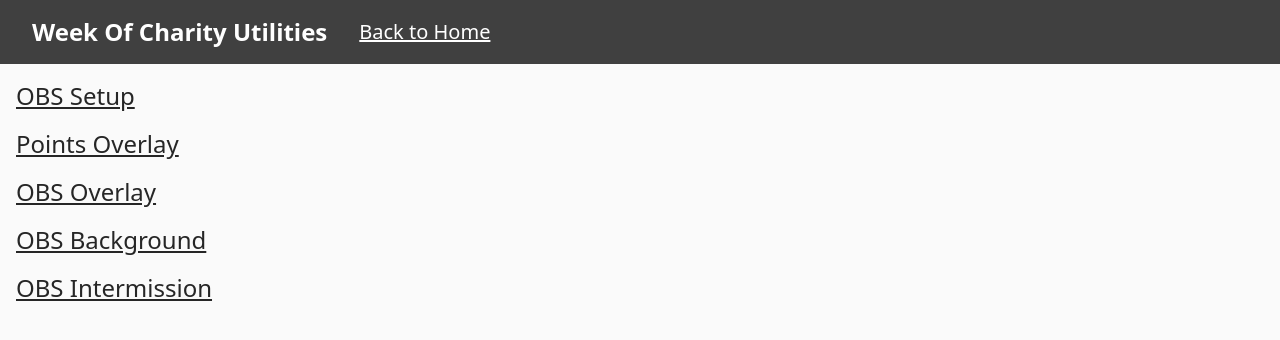
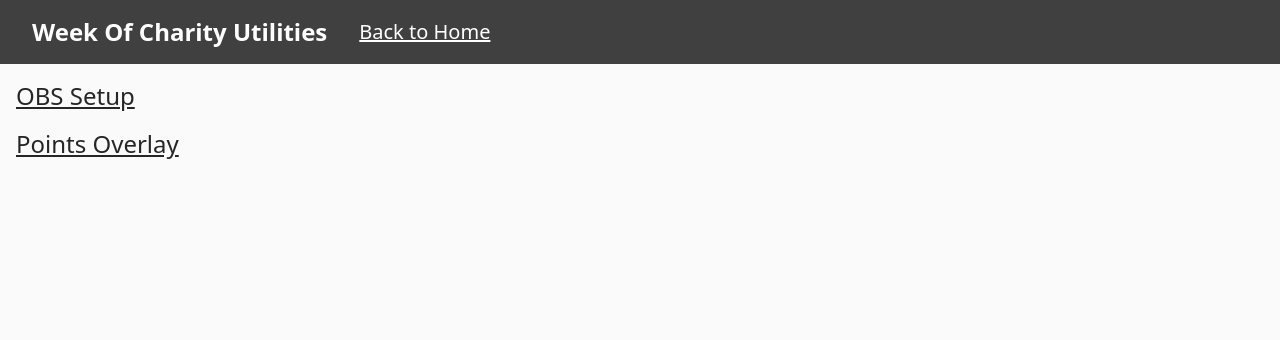
Before and after one commit to UltraMarlin/woc-utilities, a React (Vite) app: page /streaming in a window 1280 px wide. Shown: the top 340 px of the page. Built offline with nearby package versions, Linux system fonts and the light colour scheme; a web font is replaced by a local one.

Commit message:
feat: remove widget links in favor of obs setup

```diff
--- a/src/pages/WidgetsHome.tsx
+++ b/src/pages/WidgetsHome.tsx
@@ -9,18 +9,6 @@
   {
     href: "/streaming/points-overlay",
     label: "Points Overlay",
-  },
-  {
-    href: "/streaming/obs-overlay",
-    label: "OBS Overlay",
-  },
-  {
-    href: "/streaming/obs-background",
-    label: "OBS Background",
-  },
-  {
-    href: "/streaming/obs-intermission",
-    label: "OBS Intermission",
   },
 ];
 
```
